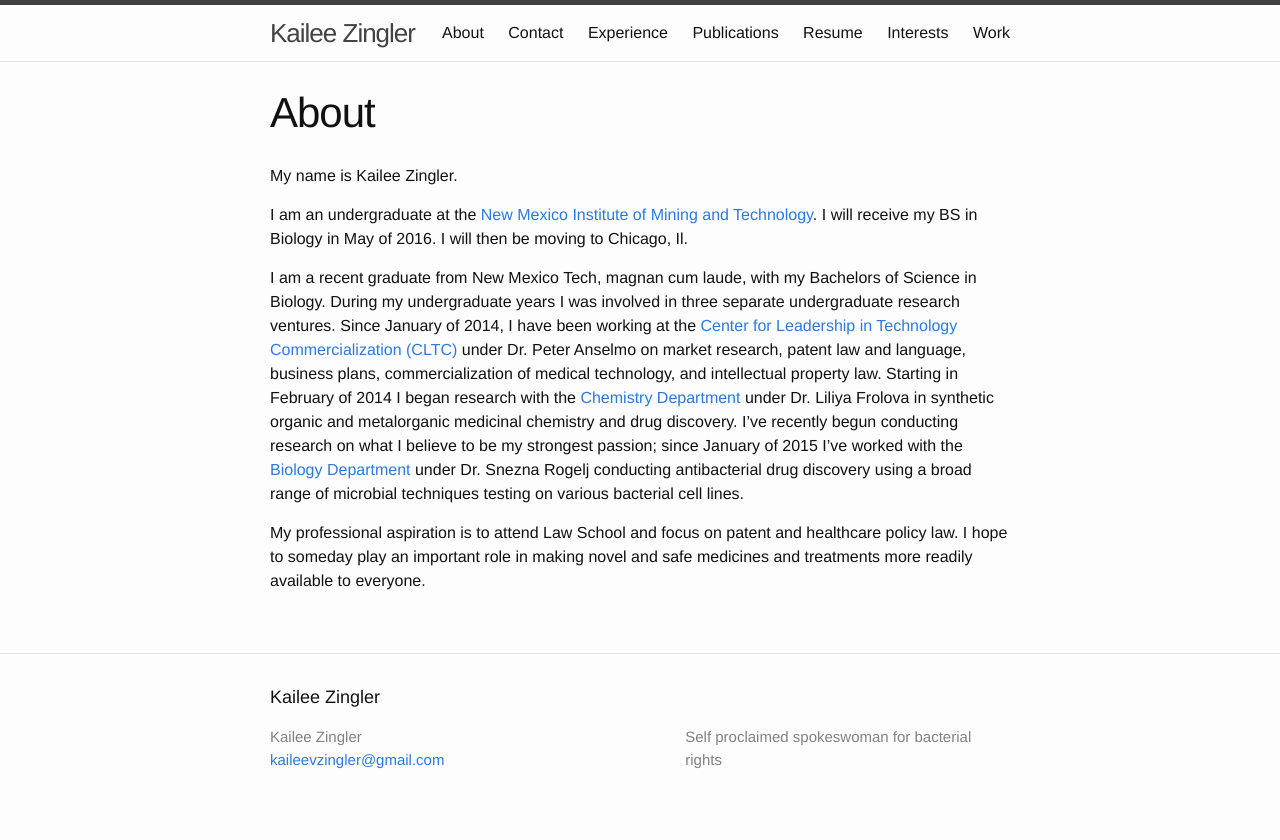
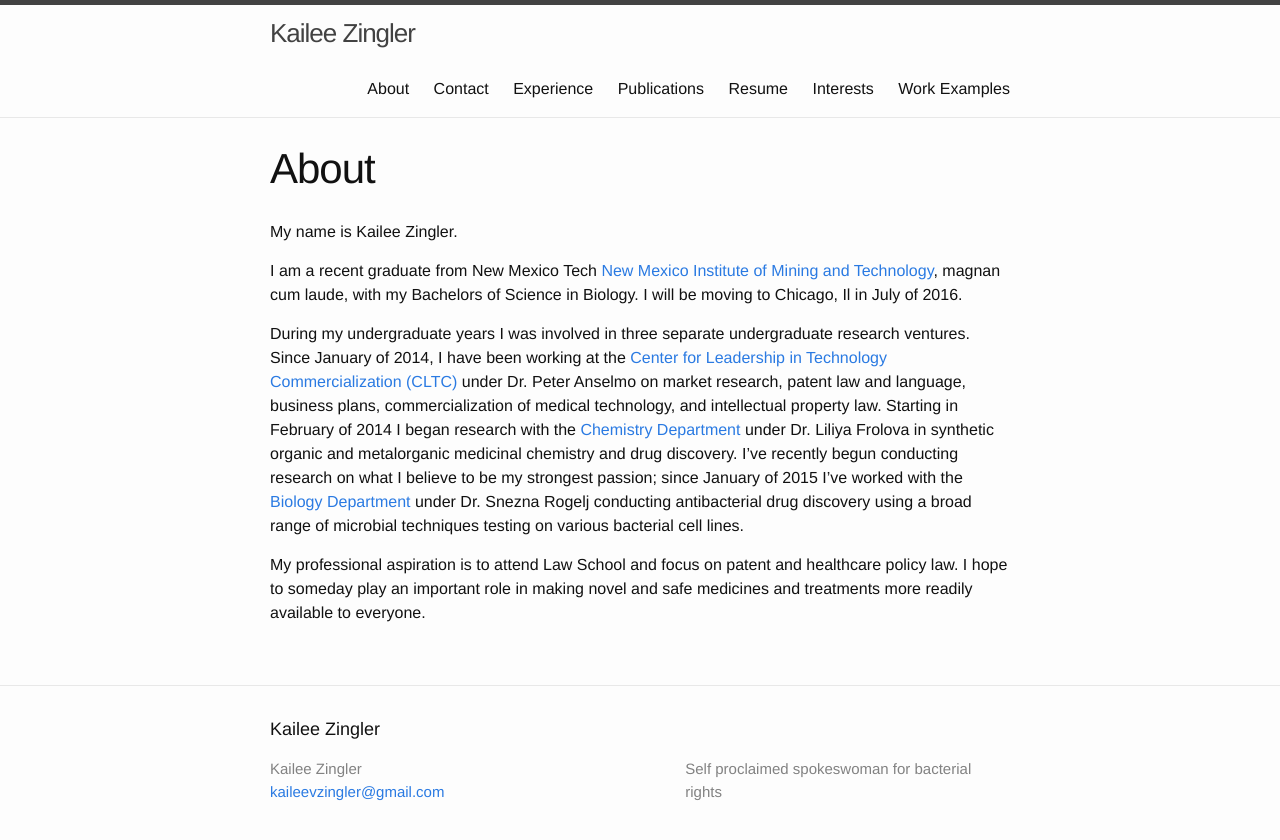
Before and after one commit to kzingler/kzingler.github.io, a Jekyll site: the page built from about.md, in a window 1280 px wide. Shown: the top 840 px of the page. Built offline with Jekyll 4.4.1, drawn with Linux system fonts in a browser that asks for light colours.

Commit message:
update of life

```diff
--- a/about.md
+++ b/about.md
@@ -5,12 +5,12 @@ permalink: /about/
 ---
 My name is Kailee Zingler.
 
-I am an undergraduate at the [New Mexico Institute of Mining and
-Technology](https://en.wikipedia.org/wiki/New_Mexico_Institute_of_Mining_and_Technology).
-I will receive my BS in Biology in May of 2016. I will then be moving to Chicago, Il.
+I am a recent graduate from New Mexico Tech [New Mexico Institute of Mining and
+Technology](https://en.wikipedia.org/wiki/New_Mexico_Institute_of_Mining_and_Technology),
+magnan cum laude, with my Bachelors of Science
+in Biology. I will be moving to Chicago, Il in July of 2016.
 
-I am a recent graduate from New Mexico Tech, magnan cum laude, with my Bachelors of Science
-in Biology. During my undergraduate years I was involved in three separate undergraduate research ventures.  Since
+During my undergraduate years I was involved in three separate undergraduate research ventures.  Since
 January of 2014, I have been working at the [Center for Leadership in Technology
 Commercialization (CLTC)](http://management.nmt.edu/cltc/) under Dr. Peter
 Anselmo on market research, patent law and language, business plans,
--- a/work.md
+++ b/work.md
@@ -1,6 +1,6 @@
 ---
 layout: page
-title: Work
+title: Work Examples
 permalink: /work/
 ---
 
```
